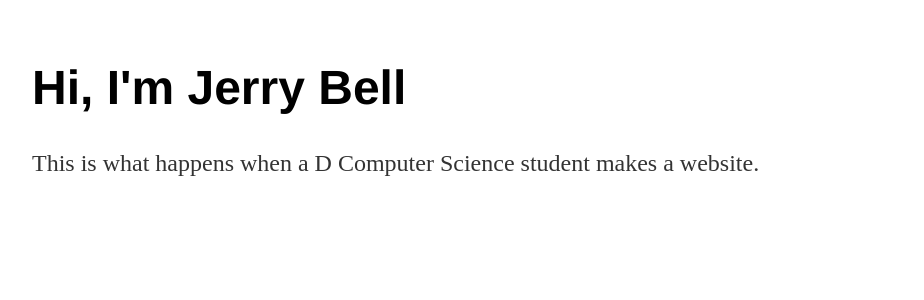
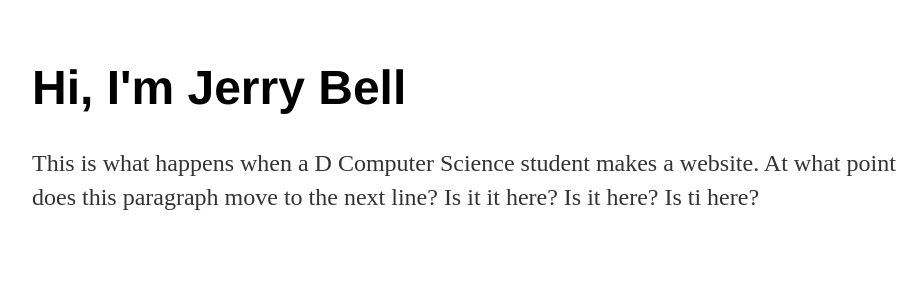
Before and after one commit to jerrybell/jerrybell.github.io, a Jekyll site: the page index.html, which Jekyll copies as it is, in a window 1280 px wide. Shown: the top 300 px of the page, without its empty margins (160-1084 px from the left). Built offline with Jekyll 4.4.1, drawn with Linux system fonts in a browser that asks for light colours.

Commit message:
Update index.html

```diff
--- a/index.html
+++ b/index.html
@@ -9,7 +9,7 @@
 		<div class="container">
     		<div class="blurb">
         		<h1>Hi, I'm Jerry Bell</h1>
-				<p>This is what happens when a D Computer Science student makes a website. </p>
+				<p>This is what happens when a D Computer Science student makes a website. At what point does this paragraph move to the next line? Is it it here? Is it here? Is ti here?</p>
     		</div><!-- /.blurb -->
 		</div><!-- /.container -->
 	</body>
```
